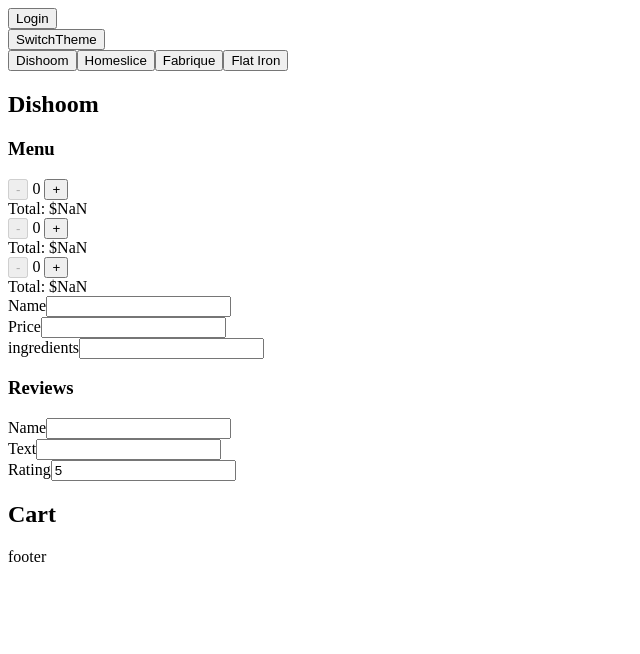
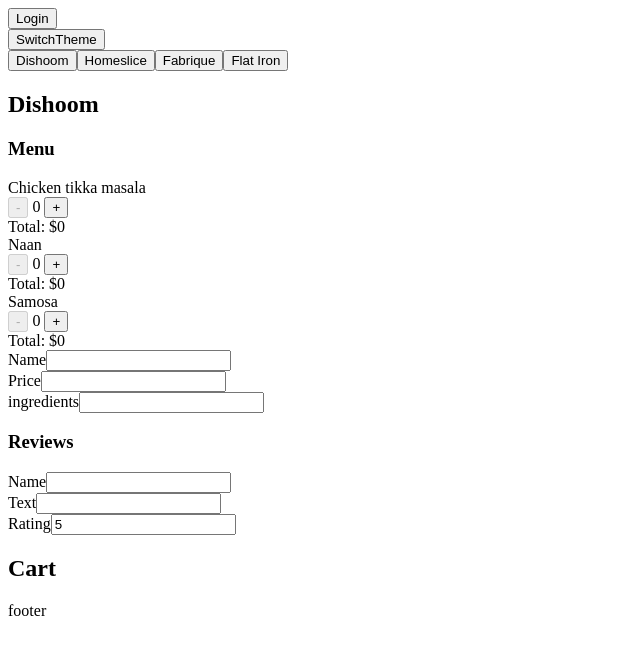
Before and after one commit to yauhenimalakhouski/react-2023-07-24, a React (Vite) app: page / in a window 1280 px wide. Both pictures are taken after a click on the button "Dishoom". Shown: the top 654 px of the page, without its empty margins (0-640 px from the left). Built offline with nearby package versions, Linux system fonts and the light colour scheme.

Commit message:
Point №2 is ready.

```diff
--- a/src/components/Cart/component.jsx
+++ b/src/components/Cart/component.jsx
@@ -1,16 +1,12 @@
-import { useSelector } from "react-redux";
+import { DishContainer } from "../Dish/container";
 
-export const Cart = () => {
-  const cart = useSelector((state) => state.cart);
-
+export const Cart = ({dishIds}) => {
   return (
     <div>
       <h2>Cart</h2>
       <ul>
-        {Object.entries(cart).map(([name, count]) => (
-          <li key={name}>
-            {name}: {count}
-          </li>
+        {dishIds.map((dishId) => (
+          <DishContainer key={dishId} dishId={dishId} />
         ))}
       </ul>
     </div>
--- /dev/null
+++ b/src/components/Cart/container.jsx
@@ -0,0 +1,8 @@
+import { useSelector } from "react-redux";
+import { Cart } from "./component";
+import { selectCartDishIds } from "../../store/features/cart/selectors";
+
+export const CartContainer = () => {
+    const dishIds = useSelector(selectCartDishIds);
+    return <Cart dishIds={dishIds} />
+};
--- a/src/components/Dish/component.jsx
+++ b/src/components/Dish/component.jsx
@@ -1,30 +1,20 @@
 import { Button } from "../Button/component";
-import { useDispatch, useSelector } from "react-redux";
 
-export const Dish = ({ dish }) => {
-  const count = useSelector((state) => state.cart[dish.name] || 0);
-  const dispatch = useDispatch();
+export const Dish = ({ dish, increment, decrement, amount }) => {
 
-  const increment = () => {
-    dispatch({ type: "increment", payload: dish.name });
-  };
-  const decrement = () => {
-    dispatch({ type: "decrement", payload: dish.name });
-  };
-
-  const { price: dishPrice, name } = dish || {};
+  const { price: dishPrice, name } = dish;
 
   return (
     <div>
       <div>{name}</div>
-      <Button disabled={count === 0} onClick={decrement}>
+      <Button disabled={amount === 0} onClick={decrement}>
         -
       </Button>
-      <span> {count} </span>
-      <Button disabled={count === 5} onClick={increment}>
+      <span> {amount} </span>
+      <Button disabled={amount === 5} onClick={increment}>
         +
       </Button>
-      <div>Total: ${count * dishPrice}</div>
+      <div>Total: ${amount * dishPrice}</div>
     </div>
   );
 };
--- /dev/null
+++ b/src/components/Dish/container.jsx
@@ -0,0 +1,27 @@
+import { useDispatch, useSelector } from "react-redux"
+import { Dish } from "./component";
+import { selectDishById } from "../../store/features/dish/selectors";
+import { selectDishAmountById } from "../../store/features/cart/selectors";
+
+export const DishContainer = ({dishId}) => {
+    const dish = useSelector((state) => selectDishById(state, dishId));
+    const amount = useSelector((state) => selectDishAmountById(state, dishId));
+    const dispatch = useDispatch();
+
+    const increment = () => {
+        dispatch({ type: "increment", payload: dish.id });
+      };
+      const decrement = () => {
+        dispatch({ type: "decrement", payload: dish.id });
+      };
+
+    if(!dish) {
+        return null;
+    }
+    return <Dish
+      dish={dish}
+      increment = {increment}
+      decrement = {decrement}
+      amount = {amount}
+    />
+}
--- a/src/components/Menu/component.jsx
+++ b/src/components/Menu/component.jsx
@@ -1,13 +1,19 @@
 import { Dish } from "../Dish/component";
+import { DishContainer } from "../Dish/container";
 import { NewDish } from "../NewDish/component";
 
-export const Menu = ({ dishes }) => {
+export const Menu = ({ menuIds }) => {
+
+
+
+
+  console.log(menuIds)
   return (
     <div>
       <h3>Menu</h3>
       <div>
-        {dishes.map((dish) => (
-          <Dish key={dish.id} dish={dish} />
+        {menuIds.map((dishId) => (
+          <DishContainer key={dishId} dishId={dishId} />
         ))}
       </div>
       <NewDish />
--- /dev/null
+++ b/src/components/Menu/container.jsx
@@ -0,0 +1,6 @@
+import { Menu } from "./component";
+
+
+export const MenuContaiener = ({menuIds}) => {
+    return <Menu menuIds={menuIds}/>
+};
--- a/src/components/Restaurant/component.jsx
+++ b/src/components/Restaurant/component.jsx
@@ -1,5 +1,5 @@
 import { ThemeContext } from "../../contexts/themeContext";
-import { Menu } from "../Menu/component";
+import { MenuContaiener } from "../Menu/container";
 import { Reviews } from "../Reviews/component";
 
 export const Restaurant = ({ restaurant }) => {
@@ -7,7 +7,7 @@
     <div>
       <h2>{restaurant.name}</h2>
       <ThemeContext.Provider value="green">
-        <Menu dishes={restaurant.menu} />
+        <MenuContaiener menuIds={restaurant.menu} />
       </ThemeContext.Provider>
       <Reviews reviews={restaurant.reviews} />
     </div>
--- a/src/pages/Main/component.jsx
+++ b/src/pages/Main/component.jsx
@@ -5,10 +5,10 @@
 import { ThemeContext } from "../../contexts/themeContext";
 import { Provider, useSelector } from "react-redux";
 import { store } from "../../store";
-import { Cart } from "../../components/Cart/component";
 import { UserContextProvider } from "../../components/UserContextProvider/component";
 import { RestaurantTabsContainer } from "../../components/Tabs/container";
 import { RestaurantContainer } from "../../components/Restaurant/container";
+import { CartContainer } from "../../components/Cart/container";
 
 const LOCAL_STORAGE_KEY = "activeRestaurantIndex";
 export const MainPage = () => {
@@ -33,7 +33,7 @@
             </Button>
             <RestaurantTabsContainer onTabSelect={setActiveRestaurantId} />
             <RestaurantContainer restaurantId={activeRestaurantId} />
-            <Cart />
+            <CartContainer />
           </Layout>
         </ThemeContext.Provider>
       </UserContextProvider>
--- /dev/null
+++ b/src/store/features/cart/selectors.js
@@ -0,0 +1,12 @@
+export const selectCartModule = (state) => state.cart;
+
+export const selectDishAmountById = (state, id) =>
+selectCartModule(state)[id] || 0;
+
+export const selectCartDishIds = (state) =>
+    Object.entries(selectCartModule(state)).reduce((acc, [dishId, amount]) => {
+        if(amount > 0) {
+            acc.push(dishId);
+        }
+        return acc;
+    }, []);
--- a/src/store/features/restaurant/selectors.js
+++ b/src/store/features/restaurant/selectors.js
@@ -4,3 +4,6 @@
   selectRestaurantModule(state).entities[id];
 
 export const selectRestaurantIds = (state) => selectRestaurantModule(state).ids;
+
+export const selectMenuById = (state, id) =>
+  selectRestaurantModule(state).etities[id].menu;
```
